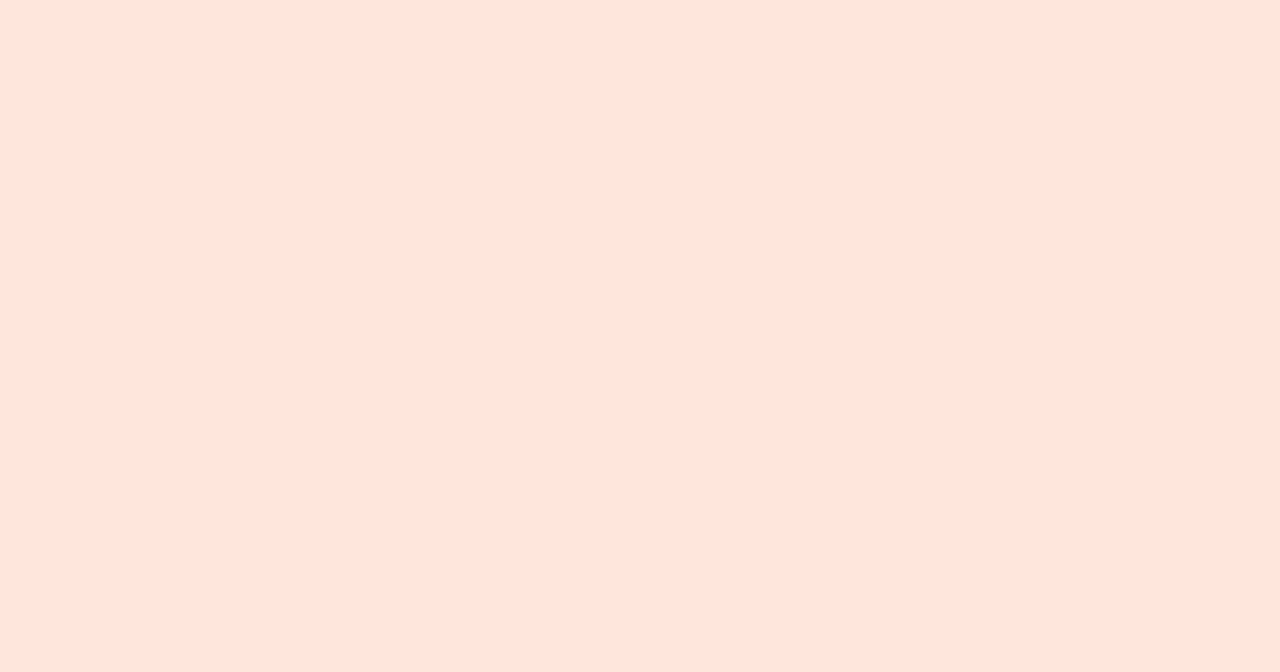
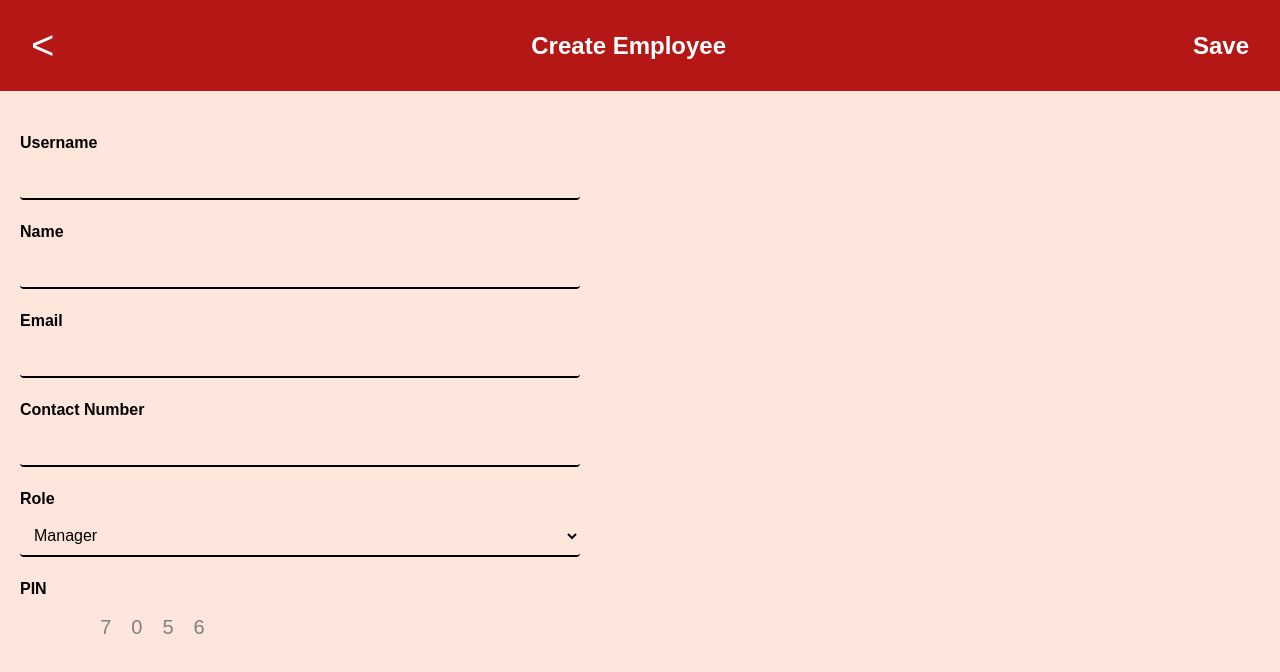
Before and after one commit to edwarquianzon/EMS-Elective3, a React (Vite) app: page /create-employee in a window 1280 px wide. Before the commit this address had no page. Shown: the top 672 px of the page. Built offline with nearby package versions, Linux system fonts and the light colour scheme.

Commit message:
Added Functionality Addbtn, back btn

```diff
--- a/src/App.jsx
+++ b/src/App.jsx
@@ -1,6 +1,7 @@
 import { BrowserRouter as Router, Routes, Route, Link } from "react-router-dom";
 import "./App.css";
 import EmployeeList from "./employee/employeeList"; // Import EmployeeList component
+import CreateEmployee from "./employee/createEmployee"; // Import CreateEmployee component
 
 function App() {
   return (
@@ -8,10 +9,8 @@ function App() {
       <div className="app-container">
         {/* Render the navbar and sidebar for routes other than '/employee-list' */}
         <Routes>
-          <Route
-            path="/employee-list"
-            element={<EmployeeList />} // Directly renders the Hello World page without navbar/sidebar
-          />
+          <Route path="/employee-list" element={<EmployeeList />} />
+          <Route path="/create-employee" element={<CreateEmployee />} />
           <Route
             path="/"
             element={
@@ -36,9 +35,6 @@ function App() {
                     </li>
                   </ul>
                 </div>
-                <div className="content">
-                  <h1>Welcome to the App!</h1>
-                </div>
               </>
             }
           />
--- /dev/null
+++ b/src/employee/createEmployee.css
@@ -0,0 +1,114 @@
+body {
+  font-family: Arial, sans-serif;
+  margin: 0;
+  padding: 0;
+  background-color: #ffe6dc; /* Page background */
+}
+
+.create-employee-container {
+  display: flex;
+  flex-direction: column;
+  height: 100vh; /* Ensures the container takes the full height of the viewport */
+  width: 100vw; /* Set width to 100% to ensure the navbar spans the full width */
+}
+
+/* Navbar container covering full width */
+.navbar-container {
+  background-color: #b51616;
+  color: white;
+  padding: 15px;
+  display: flex;
+  align-items: center;
+  justify-content: space-between; /* Ensures the content is spread across */
+  box-sizing: border-box; /* Ensures padding is included in the width */
+}
+
+.navbar-left {
+  display: flex;
+  align-items: center; /* Align back button and title in the center vertically */
+}
+
+.back-button {
+  background-color: #b51616;
+  color: white;
+  border: none;
+  font-size: 40px;
+  padding: 8px 16px;
+  cursor: pointer;
+  margin-right: 10px; /* Adds spacing between the back button and the title */
+}
+
+.logo {
+  font-size: 24px;
+  font-weight: bold;
+}
+
+/* Save button remains on the right */
+.save-button {
+  background-color: #b51616;
+  color: white;
+  border: none;
+  font-size: 24px;
+  font-weight: bold;
+  padding: 8px 16px;
+  cursor: pointer;
+}
+
+/* Form container should not exceed the width */
+.form-container {
+  width: 100%;
+  max-width: 600px; /* Restrict max width of form */
+  flex-grow: 1;
+  padding: 20px;
+  background-color: #ffe6dc; /* Form background color */
+  margin-top: 20px;
+  box-sizing: border-box; /* Ensures padding doesn't affect the width */
+}
+
+.employee-form {
+  display: flex;
+  flex-direction: column;
+}
+
+label {
+  margin-bottom: 5px;
+  font-size: 16px;
+  color: black;
+  font-weight: bold;
+}
+
+input,
+select {
+  padding: 10px;
+  margin-bottom: 20px;
+  font-size: 16px;
+  background-color: #ffe6dc; /* Black background for the inputs */
+  color: black; /* White text inside the inputs */
+  border: none; /* Remove borders */
+  border-radius: 4px;
+  box-sizing: border-box; /* Prevents overflow */
+  border-bottom: 2px solid black;
+}
+
+select {
+  cursor: pointer;
+}
+
+.pin input {
+  font-size: 20px;
+  letter-spacing: 20px;
+  text-align: center;
+  background-color: #ffe6dc; /* Black background for PIN input */
+  color: black; /* White text for PIN input */
+  border: none; /* Remove the border */
+}
+
+input:focus,
+select:focus {
+  outline: none;
+}
+
+input[type="text"]:read-only {
+  background-color: #ffe6dc; /* Ensure read-only input fields also have a black background */
+  color: grey; /* Ensure text is white */
+}
--- a/src/employee/createEmployee.jsx
+++ b/src/employee/createEmployee.jsx
@@ -0,0 +1,100 @@
+import React, { useState } from "react";
+import { useNavigate } from "react-router-dom"; // Import useNavigate
+import "./createEmployee.css";
+
+function CreateEmployee() {
+  const navigate = useNavigate(); // Initialize useNavigate
+
+  const [formData, setFormData] = useState({
+    username: "",
+    name: "",
+    email: "",
+    contact: "",
+    role: "Manager",
+    pin: generatePIN(),
+  });
+
+  // Generate a random 4-digit PIN
+  function generatePIN() {
+    return Math.floor(1000 + Math.random() * 9000); // Generates a random 4-digit number
+  }
+
+  // Handle form input changes
+  const handleChange = (e) => {
+    const { name, value } = e.target;
+    setFormData({
+      ...formData,
+      [name]: value,
+    });
+  };
+
+  // Handle form submit
+  const handleSubmit = (e) => {
+    e.preventDefault();
+    console.log("Employee Data:", formData);
+  };
+
+  // Handle back button click (navigate to employee list)
+  const handleBackClick = () => {
+    navigate("/employee-list"); // Navigate back to the employee list page
+  };
+
+  return (
+    <div className="create-employee-container">
+      {/* Navbar Container */}
+      <div className="navbar-container">
+        <button className="back-button" onClick={handleBackClick}>
+          {"<"}
+        </button>{" "}
+        {/* Trigger back navigation */}
+        <span className="logo">Create Employee</span>
+        <button className="save-button">Save</button>
+      </div>
+
+      {/* Form Container */}
+      <div className="form-container">
+        <form className="employee-form" onSubmit={handleSubmit}>
+          <label>Username</label>
+          <input
+            type="text"
+            name="username"
+            value={formData.username}
+            onChange={handleChange}
+          />
+          <label>Name</label>
+          <input
+            type="text"
+            name="name"
+            value={formData.name}
+            onChange={handleChange}
+          />
+          <label>Email</label>
+          <input
+            type="email"
+            name="email"
+            value={formData.email}
+            onChange={handleChange}
+          />
+          <label>Contact Number</label>
+          <input
+            type="text"
+            name="contact"
+            value={formData.contact}
+            onChange={handleChange}
+          />
+          <label>Role</label>
+          <select name="role" value={formData.role} onChange={handleChange}>
+            <option value="Manager">Manager</option>
+            <option value="Employee">Employee</option>
+          </select>
+          <label>PIN</label>
+          <div className="pin">
+            <input type="text" name="pin" value={formData.pin} readOnly />
+          </div>
+        </form>
+      </div>
+    </div>
+  );
+}
+
+export default CreateEmployee;
--- a/src/employee/employeeList.css
+++ b/src/employee/employeeList.css
@@ -11,7 +11,7 @@
   display: flex;
   justify-content: space-between;
   align-items: center;
-  background-color: #e74c3c; /* Red header */
+  background-color: #b51616; /* Red header */
   color: white;
   padding: 10px;
   border-top-left-radius: 10px;
@@ -34,6 +34,7 @@
   width: 100%;
   border-collapse: collapse;
   margin-top: 20px;
+  color: black;
 }
 
 .table th,
@@ -52,15 +53,21 @@
 }
 
 .add-button {
-  background-color: #2ecc71; /* Green add button */
+  background-color: #3bcc2e; /* Green add button */
   color: white;
   border: none;
-  padding: 10px 20px;
-  border-radius: 5px;
+  padding: 15px; /* Equal padding for width and height */
+  border-radius: 50%; /* Make the button round */
   cursor: pointer;
   position: absolute;
   bottom: 20px;
   right: 20px;
+  width: 60px; /* Set a fixed width */
+  height: 60px; /* Set a fixed height */
+  display: flex;
+  justify-content: center;
+  align-items: center; /* Center the icon inside the button */
+  font-size: 30px; /* Adjust the font size for the "+" sign */
 }
 
 .back-button {
--- a/src/employee/employeeList.jsx
+++ b/src/employee/employeeList.jsx
@@ -1,11 +1,24 @@
 import React from "react";
+import { useNavigate } from "react-router-dom"; // Import useNavigate
 import "./employeeList.css";
 
 const EmployeeList = () => {
+  const navigate = useNavigate(); // Initialize useNavigate hook
+
+  const handleAddEmployee = () => {
+    navigate("/create-employee"); // Navigate to the CreateEmployee page
+  };
+
+  const handleBackClick = () => {
+    navigate("/"); // Go back to the previous page in the history stack
+  };
+
   return (
     <div className="employee-list-container">
       <div className="header">
-        <button className="back-button">{"<"}</button>
+        <button className="back-button" onClick={handleBackClick}>
+          {"<"}
+        </button>
         <h2>Employee List</h2>
         <div>
           <label>
@@ -48,7 +61,9 @@ const EmployeeList = () => {
         </tbody>
       </table>
 
-      <button className="add-button">+</button>
+      <button className="add-button" onClick={handleAddEmployee}>
+        +
+      </button>
     </div>
   );
 };
```
Also changed, not shown: 1 other file (tests, documents, lock files or other folders).
